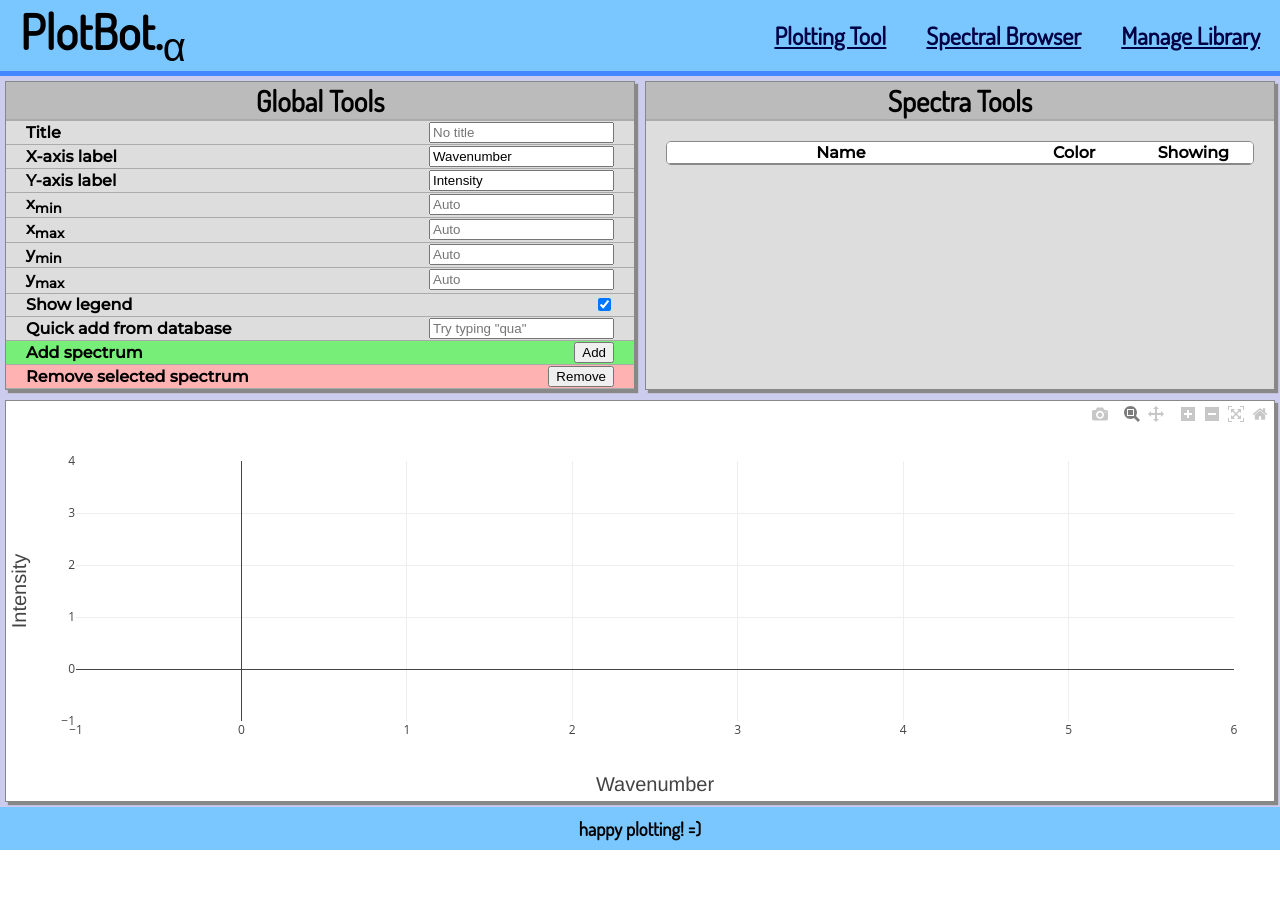
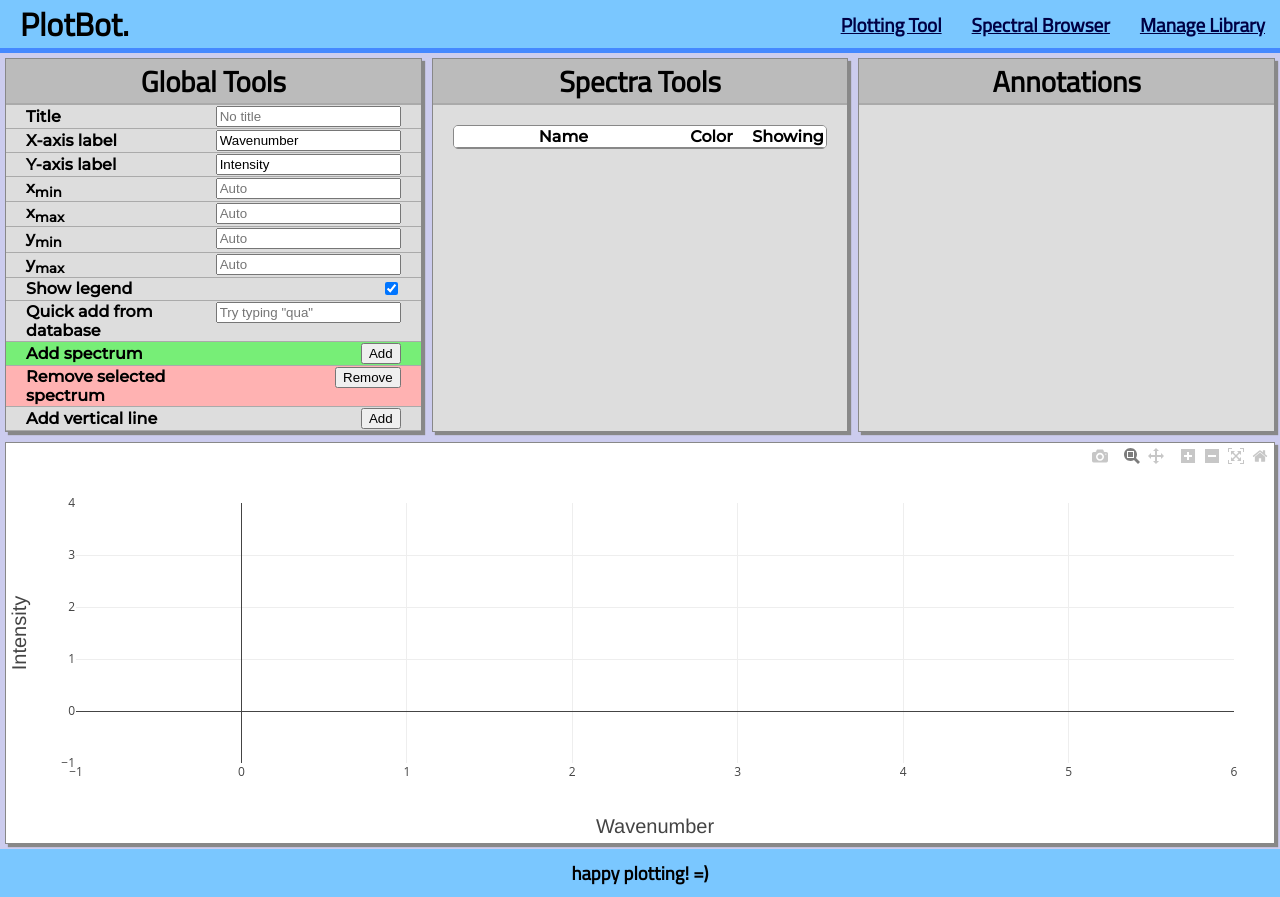
Before and after one commit to jangell/mysite, a Django app: page /plotbot/ in a window 1280 px wide. Before the commit the page ends 850 px from the top, so only its background shows below. Run offline with Django 3.2, Linux system fonts and the light colour scheme; data that the repository does not hold is empty; parts of the project's set-up code (start-up, migrations or seed data) failed here and were passed over; some libraries are stand-ins or nearby versions; some web fonts are replaced.

Commit message:
starting redesign - separating form (html) from function (js & jquery)

```diff
--- a/plotbot/templates/plotbot/index.html
+++ b/plotbot/templates/plotbot/index.html
@@ -101,9 +101,9 @@
 		<div class="toolset" id="global_tools">
 			<h2 class="toolset_title" title="Settings that affect the plot as a whole">Global Tools</h2>
 
-			<div id="pc_target" class="toolset_content">
+			<div id="pc_target" class="toolset_content"></div>
 
-			</div>
+			<div id="vl_target" class="toolset_content"></div>
 
 		</div>
 		<div class="toolset" id="spectra_tools">
@@ -142,6 +142,12 @@
 			</div>
 		</div>
 		-->
+		<div class="toolset" id="annotation_tools">
+			<h2 class="toolset_title">Annotations</h2>
+			<div class="toolset_content" id="annotations_target">
+
+			</div>
+		</div>
 	</div>
 </form>
 
@@ -157,7 +163,7 @@
 	- generate any spec config html and insert into correct point (hide all but one)
 */
 
-var ph = new PlotHandler($('#pc_target'),$('#sl_target'),$('#sc_target'),$('#plot_holder'));
+var ph = new PlotHandler($('#pc_target'), $('#sl_target'), $('#sc_target'), $('#vl_target'), $('#plot_holder'));
 ph.initialize();
 
 // stop <input type=number> from changing on scroll
--- a/plotbot/templates/plotbot/layout.html
+++ b/plotbot/templates/plotbot/layout.html
@@ -15,7 +15,7 @@
 	<!-- local for offline development -->
 	<script src="{% static 'plotbot/js/jquery.js' %}"></script>
 	<!-- fonts -->
-	<link href="https://fonts.googleapis.com/css?family=Montserrat:500|Dosis" rel="stylesheet">
+	<link href="https://fonts.googleapis.com/css?family=Montserrat:500|Titillium+Web" rel="stylesheet">
 	<!-- favicon -->
 	<link rel="icon" href="{% static 'plotbot/img/favicon.ico' %}">
 	<!--
@@ -41,7 +41,7 @@
 			display:flex;
 			flex-direction:row;
 			align-items:center;
-			font-family: 'Dosis', sans-serif;
+			font-family: 'Titillium Web', sans-serif;
 			border-bottom:5px solid #4488ff;
 		}
 		.block_link{
@@ -53,9 +53,12 @@
 		}
 		.header_link{
 			color:#004;
-			align-self:flex-end;
-			margin: 0px 20px;
-
+			/*align-self:flex-end;*/
+			margin: 0px 15px;
+		}
+		.header_link h2{
+			font-size:1.2rem;
+			margin: 0;
 		}
 		.header_link:hover{
 			color:#00a;
@@ -71,12 +74,12 @@
 			flex-direction:row;
 			align-items:center;
 			justify-content:center;
-			font-family: 'Dosis', sans-serif;
+			font-family: 'Titillium Web', sans-serif;
 		}
 
 		/* header */
 		#site_name{
-			font-size:3rem;
+			font-size:2rem;
 			margin-left:20px;
 			margin-top:0;
 			margin-bottom:0;
@@ -101,7 +104,7 @@
 <body>
 	<div class="body_container">
 		<div id="header">
-			<a href='/plotbot/' class="block_link"><h1 id="site_name">PlotBot.<sub style="font-weight:400;">&alpha;</sub></h1></a>
+			<a href='/plotbot/' class="block_link"><h1 id="site_name">PlotBot.</h1></a>
 			<div class="spacer"></div>
 			<a class="header_link" href="/plotbot/"><h2>Plotting Tool</h2></a>
 			<a class="header_link" href="{% url 'spectra' %}"><h2>Spectral Browser</h2></a>
--- a/static/plotbot/css/index.css
+++ b/static/plotbot/css/index.css
@@ -14,7 +14,7 @@ html{
 	box-shadow:3px 3px 1px #888;
 }
 .toolset_title{
-	font-family: 'Dosis', sans-serif;
+	font-family: 'Titillium Web', sans-serif;
 	font-size:1.8rem;
 	text-align:center;
 	margin:0;
--- a/static/plotbot/js/plot_spec.js
+++ b/static/plotbot/js/plot_spec.js
@@ -297,7 +297,6 @@ SavGol = function(){
 					to_push += set[i] * my_coeffs[i] * norm_fact;
 				}
 				smooth_counts.push(to_push);
-				console.log(Math.abs(to_push - counts[cur_ind]))
 				cur_ind += 1;
 			}
 
@@ -620,6 +619,93 @@ class SpecConfig{
 
 }
 
+class VerticalLine{
+	constructor(){
+		this.fields = {};
+
+		// functional fields
+		this.fields['show'] = new Field('show', 'Show', 'checkbox', {'checked':true, 'title': 'Show / hide this line'});
+		this.fields['xval'] = new Field('xval', 'Position', 'number', {'value': 100, 'title': 'Position of vertical line'});
+		this.fields['ymin'] = new Field('ymin', 'Minimum Y', 'number', {'placeholder':'auto', 'title': 'Y value of minimum point of vertical line (default is high enough to almost always show line stretching across plot)'});
+		this.fields['ymax'] = new Field('ymax', 'Maximum Y', 'number', {'placeholder':'auto', 'title': 'Y value of maximum point of veritcal line (default is high enough to almost always show line stretching across plot)'})
+
+		// cosmetic fields
+		this.fields['label'] = new Field('label', 'Label', 'text', {'placeholder':'No label', 'title':'Label to display by line'});
+		this.fields['width'] = new Field('width', 'Width', 'number', {'value': 2, 'title': 'line width'});
+		this.fields['color'] = new Field('color_box', 'Color', 'color', {'value': randomColor(), 'title': 'Line color'});
+		this.fields['opacity'] = new Field('opacity', 'Opacity', 'number', {'value': 1, 'min': 0, 'max': 1, 'title': 'Line opacity'});
+
+		this.yMin = -999999;	// minimum y value (to extend well below field of view)
+		this.yMax = 999999;		// maximum y value (to extend well above field of view)
+	}
+
+	// get the current color of the vertical line as rgba string
+	getColor(){
+		var r, g, b, a;
+		var hex = this.fields['color'].getValue(); // always gets a hex string (ex., #rrggbb)
+		a = this.fields['opacity'].getValue();
+		r = parseInt(hex.substring(1,3), 16);
+		g = parseInt(hex.substring(3,5), 16);
+		b = parseInt(hex.substring(5,7), 16);
+		return 'rgba('+r+','+g+','+b+','+a+')';
+	}
+
+	// update the background color of the vertical line based on the color & opacity of the
+	/*
+	// 		don't think we need this
+	updateColor(){
+		var _this = this;
+		var rowId = this.getRowSelector();
+		$(rowId).find('.color_box').css('background-color',_this.getColor());
+	}
+	*/
+
+	vlListHtml(){
+		// html to represent line object in list of line objects
+	}
+	vlConfigHtml(){
+		var _this = this;
+		// html to represent & handle line object and its options / settings
+		var container = $('<div>').addClass('vl_container');
+
+		var table = $('<table>').addClass('tools_table');
+
+		// add all the fields
+		for(var field in this.fields){
+			table.append(this.fields[field].toTableRow());
+		}
+
+		// function to update the 'show' checkbox in spec list based on a change in the one in the spec config table
+		this.fields['show'].element.change(function(){
+			var checked = _this.valueOf('show');
+			$(rowId).find('input').attr('checked',checked);
+		});
+
+		container.append(table);
+		return container;
+
+	}
+
+	// returns a plotly shape object formatted to be inserted into layout
+	getPlotlyShape(y0, y1){
+		console.log(this.fields['ymin'].getValue()); // use this value if it's not blank (and ymax too)
+		var x = this.fields['xval'].getValue();
+		var shape = {
+			type: 'line',
+			x0: x,
+			y0: y0,
+			x1: x,
+			y1: y1,
+			line: {
+				color: this.getColor(),
+				width: this.fields['width'].getValue(),
+			}
+		};
+		return shape;
+	}
+
+}
+
 // PlotConfig
 class PlotConfig{
 	constructor(){
@@ -640,14 +726,10 @@ class PlotConfig{
 		this.fields['quick_add'] = new Field('quick_add', 'Quick add from database', 'text', {'placeholder':'Try typing "qua"', 'title':'Start typing a mineral name and select the desired mineral from the dropdown list'});
 		this.fields['add_spec'] = new Field('add_spec', 'Add spectrum', 'button', {'value':'Add', 'title':'Add spectrum, from file or database'});
 		this.fields['remove_spec'] = new Field('remove_spec', 'Remove selected spectrum', 'button', {'value':'Remove', 'title':'Delete the curretly selected spectrum and its settings (this cannot be undone)'});
+		this.fields['add_vl'] = new Field('add_vl', 'Add vertical line', 'button', {'value': 'Add', 'title': 'Add a vertical line to the plot'});
 		// TODO: create legend location
 		/*
-		// waiting on advanced options until we discuss separating js and html
-
-		this.ad_fields['left_margin'] = new Field('left_margin', 'Left margin', 'number', {'value':70, 'title':'Left margin (pixels)'});
-		this.ad_fields['right_margin'] = new Field('right_margin', 'Right margin', 'number', {'value':40, 'title':'Right margin (pixels)'});
-		this.ad_fields['top_margin'] = new Field('top_margin', 'Top margin', 'number', {'value':60, 'title':'Top margin (pixels)'});
-		this.ad_fields['bottom_margin'] = new Field('bottom_margin', 'Bottom margin', 'number', {'value':80, 'title':'Bottom margin (pixels)'});
+		// waiting on advanced options until separating js and html
 		*/
 
 	}
@@ -674,16 +756,20 @@ class PlotConfig{
 
 // handler for plot config and all spec configs for a given page
 class PlotHandler{
-	constructor(plot_config_target, spec_list_target, spec_config_target, plot_target, preprocesses){
+	constructor(plot_config_target, spec_list_target, spec_config_target, vl_target, plot_target, preprocesses){
+		// targets are all jquery objects
 		this.plot_config_target = plot_config_target;
 		this.spec_list_target = spec_list_target;
 		this.spec_config_target = spec_config_target;
+		this.vl_target = vl_target;
+
 		this.plot_target = plot_target;
 
-		this.cur_spec_id = 0; // use this as spec ids as you go, to make sure they're identifiable
-		this.plotConfig = new PlotConfig();
-		this.specConfigList = [];
-		this.annotationsList = [
+		this.cur_spec_id = 0; 							// use this as spec ids as you go, to make sure they're identifiable
+		this.plotConfig = new PlotConfig();				// global settings etc.
+		this.specConfigList = [];						// list of spec config objects
+		this.vlList = [];								// list of vertical line objects
+		this.annotationsList = [						// list of annotations, stored as native plotly objects
 /*
 			// this creates one (editable) annotation, but at the moment I haven't developed a good way to add or remove annotations, so for this push I'm leaving it out
 			{
@@ -720,18 +806,28 @@ class PlotHandler{
 	}
 	getDivData(){
 		// plot_target is a jquery object, so we need to pull the native DOM out of it
+		if(this.plot_target[0]){
 			return this.plot_target[0].data;
 		}
+		return null;
+	}
 	getDivLayout(){
+		if(this.plot_target[0]){
 			return this.plot_target[0].layout;
 		}
+		return null;
+	}
 	getDivXRange(){
-		var xr = this.getDivLayout().xaxis.range;
-		return xr;
+		if(this.getDivLayout()){
+			return this.getDivLayout().xaxis.range;
+		}
+		return [null,null];
 	}
 	getDivYRange(){
-		var yr = this.getDivLayout().yaxis.range;
-		return yr;
+		if(this.getDivLayout()){
+			return this.getDivLayout().yaxis.range;
+		}
+		return [null,null];
 	}
 
 	// get the index of a spectrum in specConfigList based on its spec id
@@ -816,6 +912,29 @@ class PlotHandler{
 
 	}
 
+	// add a vertical line object to the list of vertical lines
+	addVL(){
+		// add to list
+		this.vlList.push(new VerticalLine());
+		// add to html
+		this.vl_target.append(this.vlList[this.vlList.length-1].vlConfigHtml());
+		// start listening
+		this.addToolListeners();
+	}
+
+	getVLs(){
+		var [y0, y1] = this.getDivYRange();
+		if(!y0){
+			return [];
+		}
+
+		var shapes = [];
+		for(var i = 0; i < this.vlList.length; i++){
+			shapes.push(this.vlList[i].getPlotlyShape(y0, y1));
+		}
+		return shapes;
+	}
+
 
 	// updates the plot drawing -> move this to startPlot and only have it start the plot
 	updatePlot(){
@@ -838,6 +957,8 @@ class PlotHandler{
 		var to_ymin = parseFloat(this.plotConfig.valueOf('ymin'));
 		var to_ymax = parseFloat(this.plotConfig.valueOf('ymax'));
 
+		var [x0, x1] = this.getDivXRange();
+		var [y0, y1] = this.getDivYRange();
 		// update x and y range once it's plotted
 		// var xrange = this.getDivXRange();
 		// var yrange = this.getDivYRange();
@@ -850,19 +971,19 @@ class PlotHandler{
 		if(!isNaN(to_xmin) && isNaN(to_xmax)){
 			to_xmax = this.getDivXRange()[1];
 			// also set the html element so the user knows why the plot is behaving the way it is
-			this.plotConfig.valueOf('xmax', to_xmax.toFixed(1));
+			this.plotConfig.valueOf('xmax', x1.toFixed(1));
 		}
 		else if(isNaN(to_xmin) && !isNaN(to_xmax)){
 			to_xmin = this.getDivXRange()[0];
-			this.plotConfig.valueOf('xmin', to_xmin.toFixed(1));
+			this.plotConfig.valueOf('xmin', x0.toFixed(1));
 		}
 		if(!isNaN(to_ymin) && isNaN(to_ymax)){
 			to_ymax = this.getDivYRange()[1];
-			this.plotConfig.valueOf('ymax', to_ymax.toFixed(1));
+			this.plotConfig.valueOf('ymax', y1.toFixed(1));
 		}
 		else if(isNaN(to_ymin) && !isNaN(to_ymax)){
 			to_ymin = this.getDivYRange()[0];
-			this.plotConfig.valueOf('ymin', to_ymin.toFixed(1));
+			this.plotConfig.valueOf('ymin', y0.toFixed(1));
 		}
 
 		// global variables -> layout
@@ -902,10 +1023,14 @@ class PlotHandler{
 
 		Plotly.newPlot(plot_div, data, layout, {showLink:false, displaylogo:false, editable:true});
 
+		Plotly.relayout(plot_div, {shapes: this.getVLs()});
+
 		// hook in a function to update settings on zoom / pan, or annotation(s) change
 		plot_div.on('plotly_relayout',function(eventdata){
+			//debugger;
+			if(!('shapes' in eventdata)){
+
 				// set annotations
-
 				_this.annotationsList = _this.getElement().layout.annotations;
 
 				var nDigits = 2;
@@ -930,6 +1055,11 @@ class PlotHandler{
 				if(eventdata['xaxis.range[1]']){pc.fields['xmax'].element.val(eventdata['xaxis.range[1]'].toFixed(nDigits));}
 				if(eventdata['yaxis.range[0]']){pc.fields['ymin'].element.val(eventdata['yaxis.range[0]'].toFixed(nDigits));}
 				if(eventdata['yaxis.range[1]']){pc.fields['ymax'].element.val(eventdata['yaxis.range[1]'].toFixed(nDigits));}
+
+				// now update shapes (which shouldn't re-trigger this block because of the if statement)
+				Plotly.relayout(plot_div, {shapes: _this.getVLs()})
+			}
+
 		});
 
 		// hook in a resize function
@@ -960,7 +1090,7 @@ class PlotHandler{
 	}
 
 
-	// adds event listeners to the add and remove buttons
+	// adds event listeners to the add and remove buttons and vertical line add/remove
 	startAddRemove(){
 		var _this = this;
 		// add spectrum
@@ -1012,6 +1142,12 @@ class PlotHandler{
 			// so now we selected something valid the list is empty. ok. cool.
 			return true;
 		});
+
+		// vertical lines
+		_this.plotConfig.fields['add_vl'].element.click(function(){
+			_this.addVL();
+		});
+
 	}
 
 	// add key commands (up and down arrow) for navigating spec list
```
Lines whose indentation alone changed are shown as unchanged.
